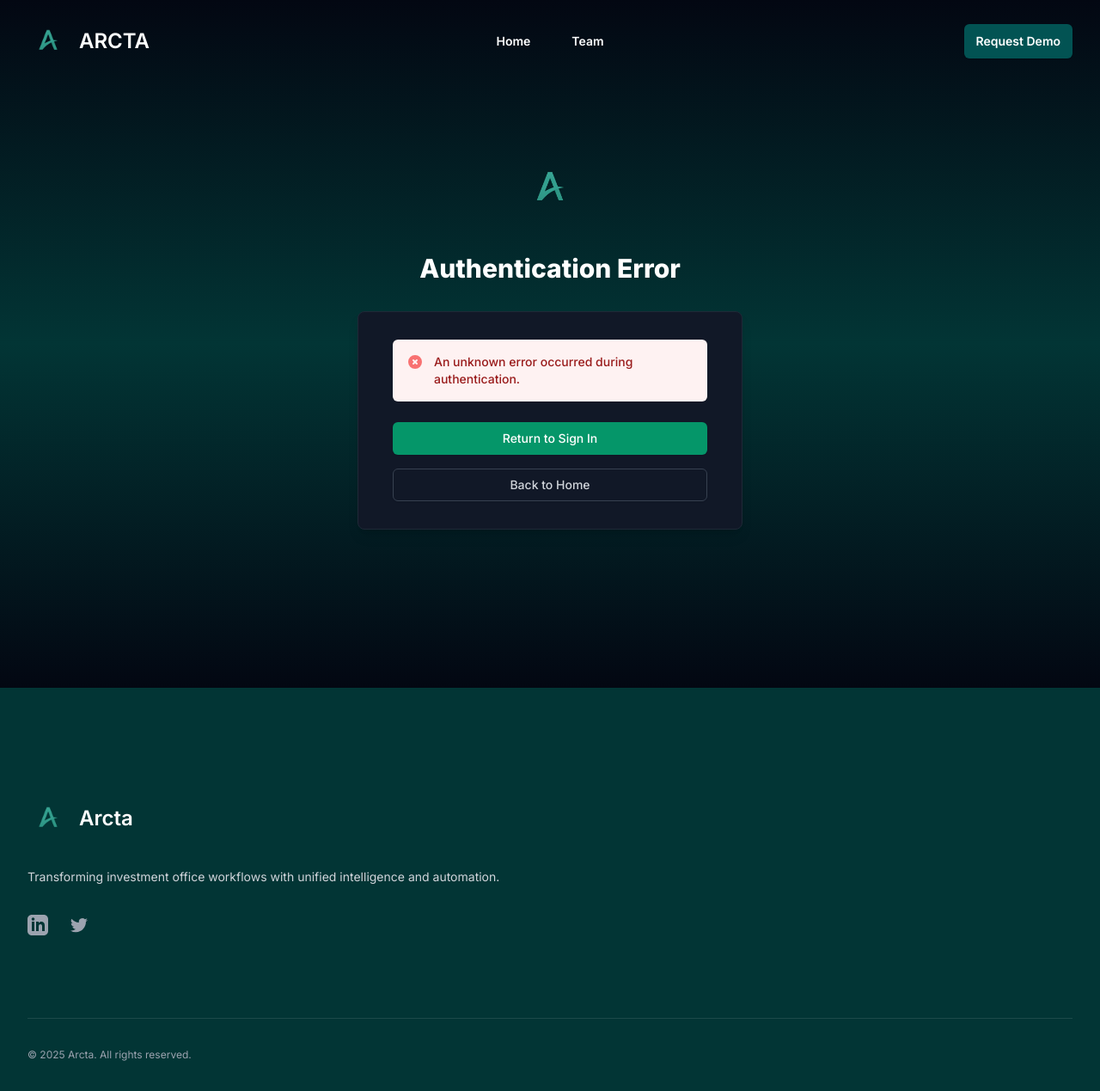
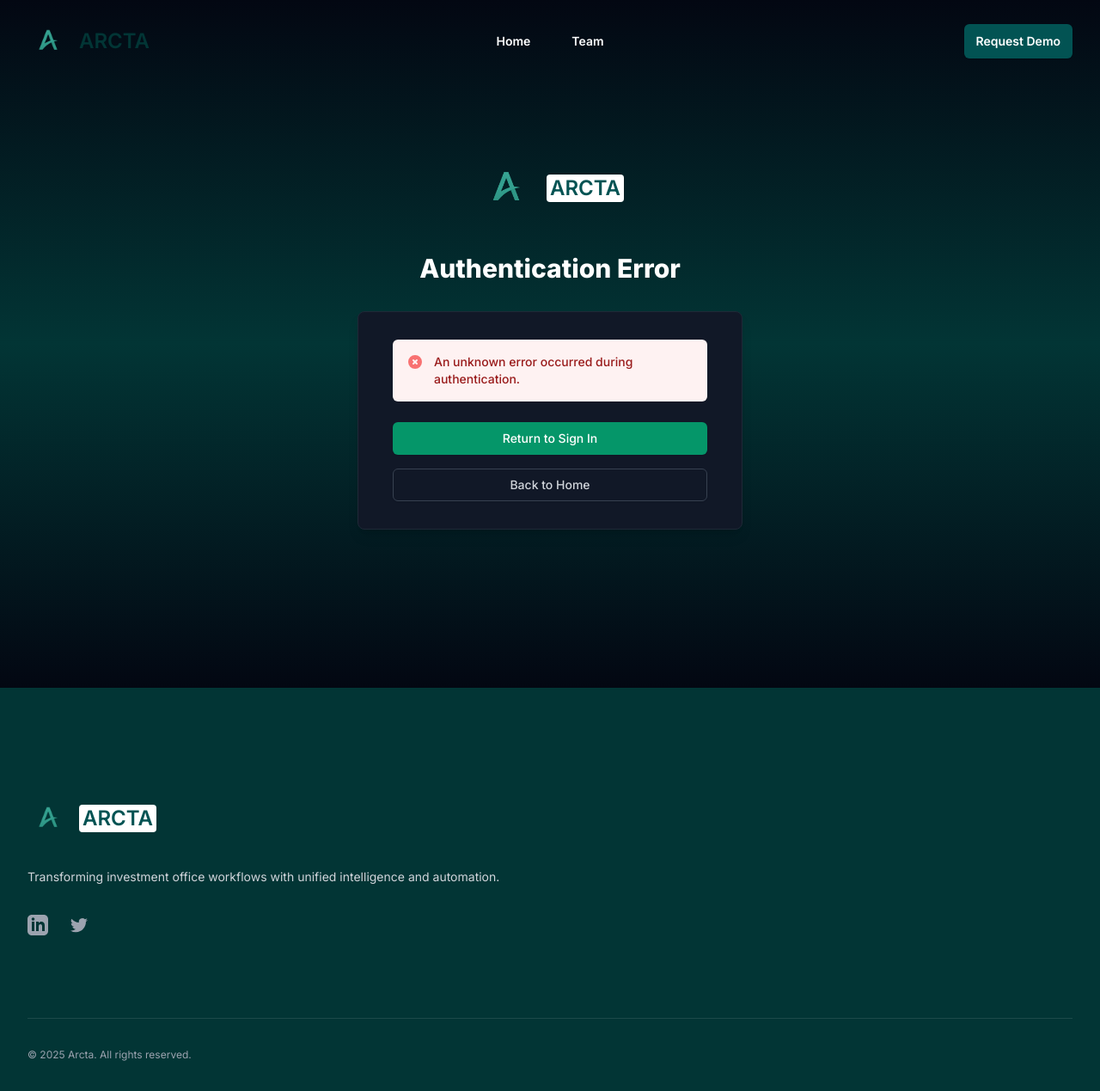
Before and after one commit to rvedula02/arcta-site, a Next.js app: page /auth/error in a window 1280 px wide. Shown: the whole page at 86% size. Built offline with nearby package versions, Linux system fonts and the light colour scheme.

Commit message:
Fixed Build

```diff
--- a/src/app/api/auth/[...nextauth]/route.ts
+++ b/src/app/api/auth/[...nextauth]/route.ts
@@ -91,9 +91,10 @@ const authOptions: NextAuthOptions = {
           });
 
           if (dbUser) {
-            token.needsDescription = dbUser.needsDescription;
+            // Convert null to undefined to match the JWT type definition
+            token.needsDescription = dbUser.needsDescription ?? undefined;
             token.demoBookingTime = dbUser.demoBookingTime?.toISOString();
-            token.demoBookingUri = dbUser.demoBookingUri;
+            token.demoBookingUri = dbUser.demoBookingUri ?? undefined;
           }
         }
         return token;
--- a/src/app/auth/error/page.tsx
+++ b/src/app/auth/error/page.tsx
@@ -3,9 +3,11 @@
 import { useSearchParams } from 'next/navigation';
 import Link from 'next/link';
 import Image from 'next/image';
-import { useEffect, useState } from 'react';
+import { useEffect, useState, Suspense } from 'react';
+import ArctaLogo from '@/components/ArctaLogo';
 
-export default function AuthError() {
+// Component that uses useSearchParams must be wrapped in Suspense
+function AuthErrorContent() {
   const searchParams = useSearchParams();
   const [errorMessage, setErrorMessage] = useState<string>('');
 
@@ -25,25 +27,6 @@ export default function AuthError() {
   }, [searchParams]);
 
   return (
-    <div className="bg-gradient-to-b from-gray-950 via-dark-green to-gray-950 min-h-screen flex flex-col justify-center py-12 sm:px-6 lg:px-8">
-      <div className="sm:mx-auto sm:w-full sm:max-w-md">
-        <div className="flex justify-center">
-          <Link href="/" className="flex items-center">
-            <Image
-              src="/arcta-logo.png"
-              alt="Arcta Logo"
-              width={70}
-              height={70}
-              className="mb-6"
-            />
-          </Link>
-        </div>
-        <h2 className="mt-4 text-center text-3xl font-extrabold text-white">
-          Authentication Error
-        </h2>
-      </div>
-
-      <div className="mt-8 sm:mx-auto sm:w-full sm:max-w-md">
     <div className="bg-gray-900 py-8 px-4 shadow-lg sm:rounded-lg sm:px-10 border border-gray-800">
       <div className="rounded-md bg-red-50 p-4 mb-6">
         <div className="flex">
@@ -73,6 +56,34 @@ export default function AuthError() {
         </Link>
       </div>
     </div>
+  );
+}
+
+// Main component with Suspense boundary
+export default function AuthError() {
+  return (
+    <div className="bg-gradient-to-b from-gray-950 via-dark-green to-gray-950 min-h-screen flex flex-col justify-center py-12 sm:px-6 lg:px-8">
+      <div className="sm:mx-auto sm:w-full sm:max-w-md">
+        <div className="flex justify-center">
+          <Link href="/" className="flex items-center">
+            <ArctaLogo variant="footer" imageSize={70} className="mb-6" />
+          </Link>
+        </div>
+        <h2 className="mt-4 text-center text-3xl font-extrabold text-white">
+          Authentication Error
+        </h2>
+      </div>
+
+      <div className="mt-8 sm:mx-auto sm:w-full sm:max-w-md">
+        <Suspense fallback={
+          <div className="bg-gray-900 py-8 px-4 shadow-lg sm:rounded-lg sm:px-10 border border-gray-800">
+            <div className="flex justify-center">
+              <div className="animate-pulse h-6 w-48 bg-gray-700 rounded"></div>
+            </div>
+          </div>
+        }>
+          <AuthErrorContent />
+        </Suspense>
       </div>
     </div>
   );
--- /dev/null
+++ b/src/components/ArctaLogo.tsx
@@ -0,0 +1,47 @@
+import Image from 'next/image';
+import React from 'react';
+
+interface ArctaLogoProps {
+  variant?: 'default' | 'footer' | 'mobile';
+  imageSize?: number;
+  className?: string;
+}
+
+/**
+ * A reusable component for displaying the Arcta logo with text
+ * The dark green color (#023535) is used for the brand text "ARCTA"
+ */
+export default function ArctaLogo({
+  variant = 'default',
+  imageSize = 48,
+  className = '',
+}: ArctaLogoProps) {
+  let textClasses = '';
+
+  switch (variant) {
+    case 'footer':
+      textClasses = 'text-2xl font-semibold text-primary-green bg-white px-1 rounded';
+      break;
+    case 'mobile':
+      textClasses = 'text-2xl font-semibold text-dark-green';
+      break;
+    default:
+      textClasses = 'text-2xl font-semibold text-dark-green';
+      break;
+  }
+
+  return (
+    <div className={`flex items-center ${className}`}>
+      <Image
+        src="/arcta-logo.png"
+        alt="Arcta"
+        width={imageSize}
+        height={imageSize}
+        className="mr-3"
+      />
+      <span className={textClasses}>
+        ARCTA
+      </span>
+    </div>
+  );
+}
--- a/src/components/layout/Footer.tsx
+++ b/src/components/layout/Footer.tsx
@@ -1,4 +1,5 @@
 import Link from 'next/link';
+import ArctaLogo from '../ArctaLogo';
 
 const navigation = {
   social: [
@@ -35,13 +36,8 @@ export default function Footer() {
       </h2>
       <div className="mx-auto max-w-7xl px-6 pb-8 pt-16 sm:pt-24 lg:px-8 lg:pt-32">
         <div className="space-y-8">
-          <div className="flex items-center">
-            <img
-              className="h-12 w-auto mr-3"
-              src="/arcta-logo.png"
-              alt="Arcta"
-            />
-            <span className="text-2xl font-semibold text-white">Arcta</span>
+          <div>
+            <ArctaLogo variant="footer" imageSize={48} />
           </div>
           <p className="text-sm leading-6 text-gray-300">
             Transforming investment office workflows with unified intelligence and automation.
--- a/src/components/layout/Navbar.tsx
+++ b/src/components/layout/Navbar.tsx
@@ -4,6 +4,7 @@ import { useState } from 'react';
 import Link from 'next/link';
 import { Dialog } from '@headlessui/react';
 import { Bars3Icon, XMarkIcon } from '@heroicons/react/24/outline';
+import ArctaLogo from '../ArctaLogo';
 
 const navigation: { name: string; href: string }[] = [
   { name: 'Home', href: '/' },
@@ -17,14 +18,9 @@ export default function Navbar() {
     <header className="absolute inset-x-0 top-0 z-50">
       <nav className="mx-auto flex max-w-7xl items-center justify-between p-6 lg:px-8" aria-label="Global">
         <div className="flex lg:flex-1 items-center">
-          <Link href="/" className="-m-1.5 p-1.5 flex items-center">
+          <Link href="/" className="-m-1.5 p-1.5">
             <span className="sr-only">Arcta</span>
-            <img
-              className="h-12 w-auto mr-3"
-              src="/arcta-logo.png"
-              alt="Arcta"
-            />
-            <span className="text-2xl font-semibold text-white">ARCTA</span>
+            <ArctaLogo variant="default" imageSize={48} />
           </Link>
         </div>
         <div className="hidden lg:flex lg:gap-x-12">
@@ -61,14 +57,9 @@ export default function Navbar() {
         <div className="fixed inset-0 z-50" />
         <Dialog.Panel className="fixed inset-y-0 right-0 z-50 w-full overflow-y-auto bg-white px-6 py-6 sm:max-w-sm sm:ring-1 sm:ring-gray-900/10">
           <div className="flex items-center justify-between">
-            <Link href="/" className="-m-1.5 p-1.5 flex items-center">
+            <Link href="/" className="-m-1.5 p-1.5">
               <span className="sr-only">Arcta</span>
-              <img
-                className="h-12 w-auto mr-3"
-                src="/arcta-logo.png"
-                alt="Arcta"
-              />
-              <span className="text-2xl font-semibold text-gray-900">Arcta</span>
+              <ArctaLogo variant="mobile" imageSize={48} />
             </Link>
             <button
               type="button"
```
Lines whose indentation alone changed are shown as unchanged.
